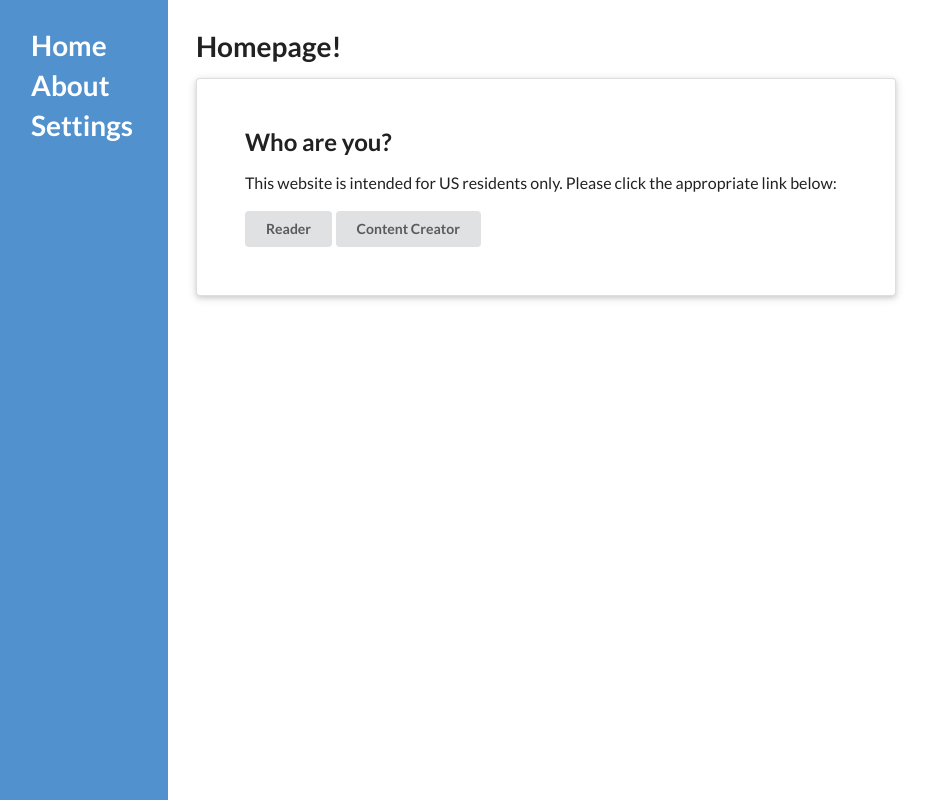
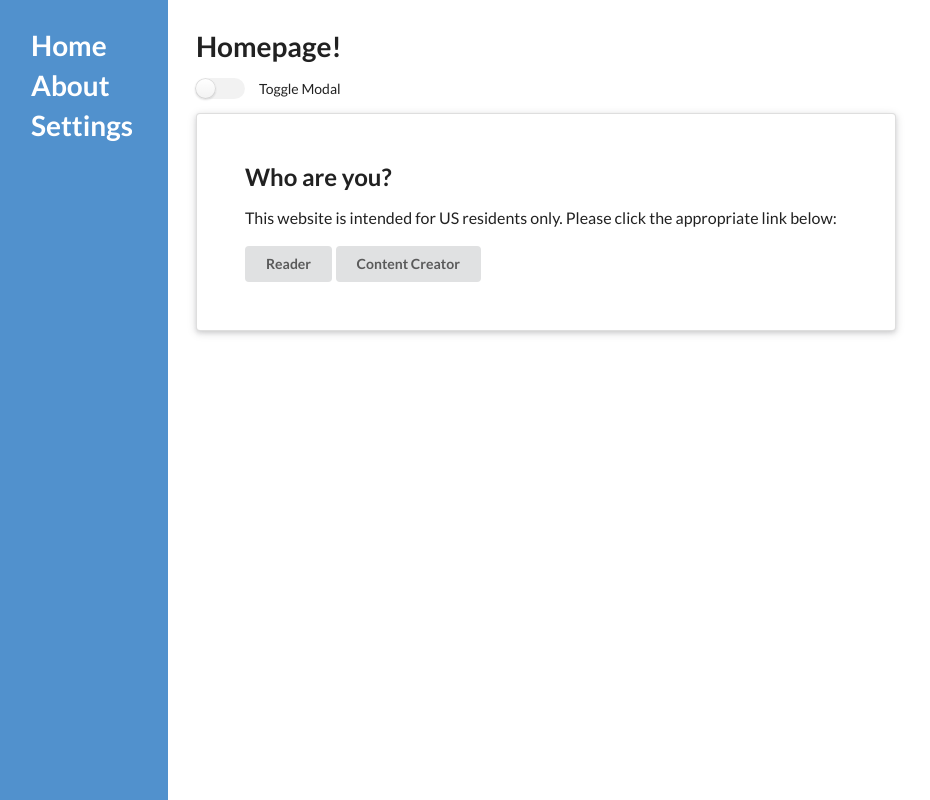
Before and after one commit to JackG102/react_router_portal_modal, a React (Create React App) app: page / in a window 1280 px wide. Shown: the whole page, without its empty margins (4-934 px from the left). Built offline with nearby package versions, Linux system fonts and the light colour scheme.

Commit message:
Modal rendering and hiding when manually passed state in code

```diff
--- a/src/App.js
+++ b/src/App.js
@@ -1,5 +1,5 @@
 import './App.css';
-import React from 'react';
+import React, { useState } from 'react';
 import {
   Routes,
   Route,
@@ -10,14 +10,18 @@ import Homepage from './components/Homepage';
 import About from './components/About';
 import Settings from './components/Settings';
 
+const App = () => {
+  const [modalVisible, setModalVisible] = useState(true);
 
-const App = () => {
   return(
     <div className="app-container">
       <Header />
       <div className="content-container">
       <Routes>
-        <Route path="/" element={<Homepage />} />
+        <Route
+          path="/"
+          element={<Homepage modalVisible={modalVisible} setModalVisible={setModalVisible} />}
+        />
         <Route path="/about" element={<About />} />
         <Route path="/settings" element={<Settings />} />
       </Routes>
--- a/src/components/Homepage.js
+++ b/src/components/Homepage.js
@@ -1,12 +1,16 @@
 import React from 'react';
 import Modal from './Modal';
 
-const Homepage = () => {
+const Homepage = ({ modalVisible, setModalVisible }) => {
   console.log('hello');
   return (
     <div>
       <h1>Homepage!</h1>
-      <Modal />
+      <div class="ui toggle checkbox">
+        <input type="checkbox" name="toggle_modal" />
+        <label>Toggle Modal</label>
+      </div>
+      <Modal modalVisible={modalVisible} setModalVisible={setModalVisible} />
     </div>
   );
 }
--- /dev/null
+++ b/src/components/Modal.css
@@ -0,0 +1,7 @@
+.show-modal {
+  display: block !important;
+}
+
+.hide-modal {
+  display: none !important;
+}
--- a/src/components/Modal.js
+++ b/src/components/Modal.js
@@ -1,7 +1,12 @@
 import React from 'react';
+import './Modal.css';
 
-const Modal = () => {
+const Modal = ({ modalVisible, setModalVisible }) => {
   return (
+    <>
+    {
+      modalVisible ?
+
       <div className="modal-container ui raised very padded text container segment">
         <h2>Who are you?</h2>
         <p>This website is intended for US residents only. Please click the appropriate link below:</p>
@@ -10,6 +15,10 @@ const Modal = () => {
           <a href="/about" className="ui button">Content Creator</a>
         </div>
       </div>
+
+      : null
+    }
+   </>
   );
 }
 
```
Lines whose indentation alone changed are shown as unchanged.
